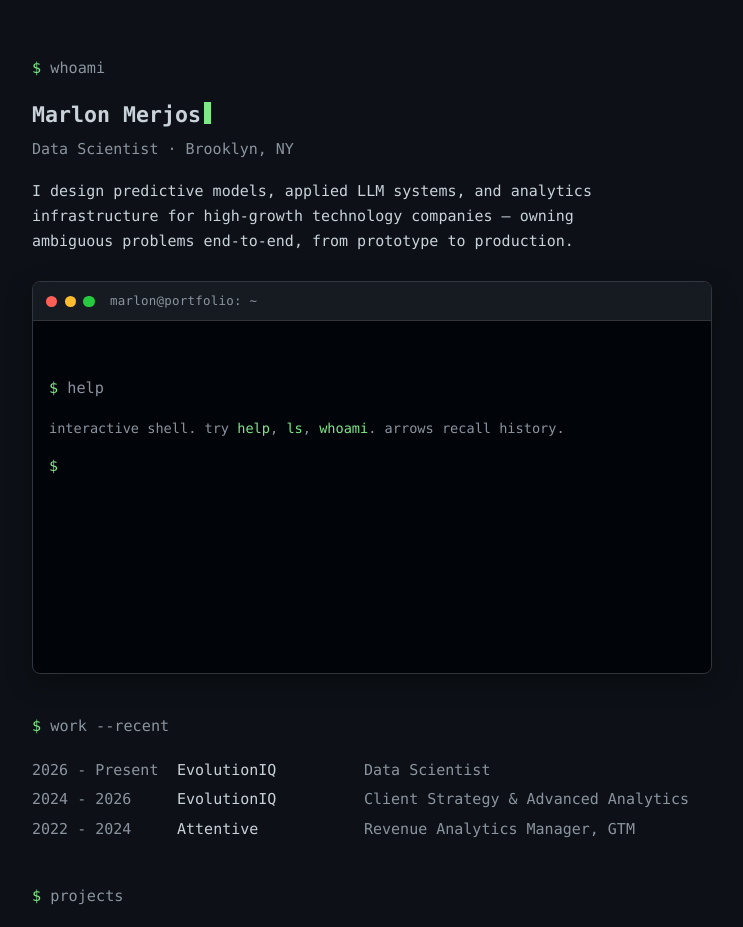
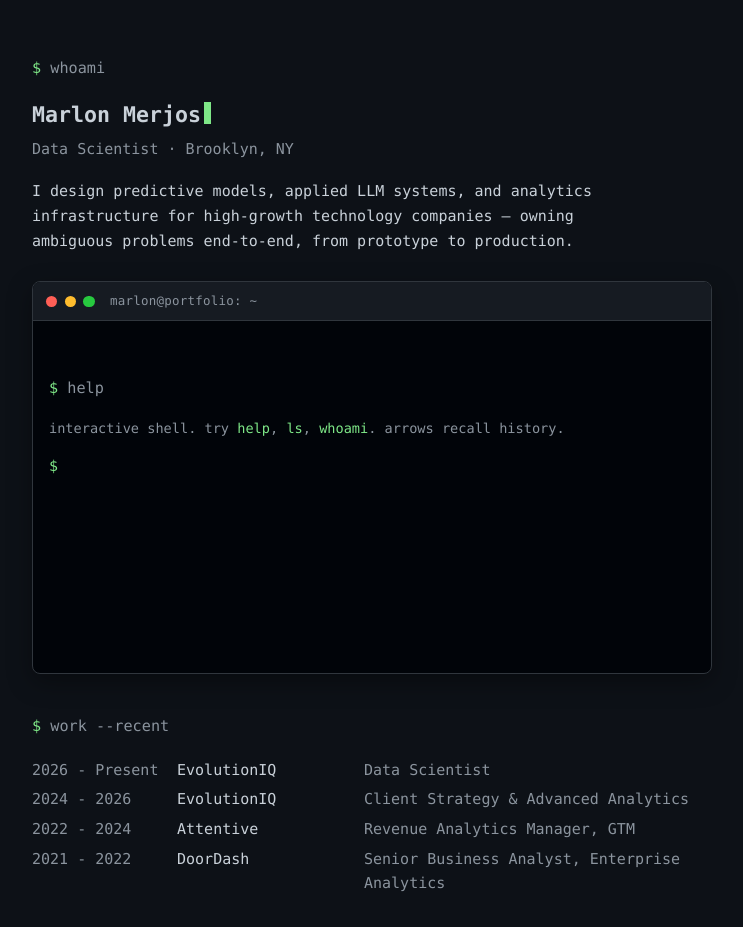
Before and after one commit to marmer7/portfolio-app, a Next.js app: page / in a window 1280 px wide. Shown: the top 927 px of the page, without its empty margins (268-1011 px from the left). Built offline with nearby package versions, Linux system fonts and the light colour scheme.

Commit message:
update nycdateideas to canonical url

```diff
--- a/src/app/data.ts
+++ b/src/app/data.ts
@@ -19,12 +19,12 @@ export const WORK_ALL: Job[] = [
   { period: "2018 - 2019", company: "Known", role: "QA Engineer" },
 ];
 
-export const WORK: Job[] = WORK_ALL.slice(0, 3);
+export const WORK: Job[] = WORK_ALL.slice(0, 4);
 
 export const PROJECTS: Project[] = [
   {
     name: "nycdateideas",
-    url: "https://nycdateideas.com",
+    url: "https://www.nycdateideas.com",
     description: "date ideas for NYC, generated with LLM + live search",
     tags: "llm · serp · parsing",
   },
```
